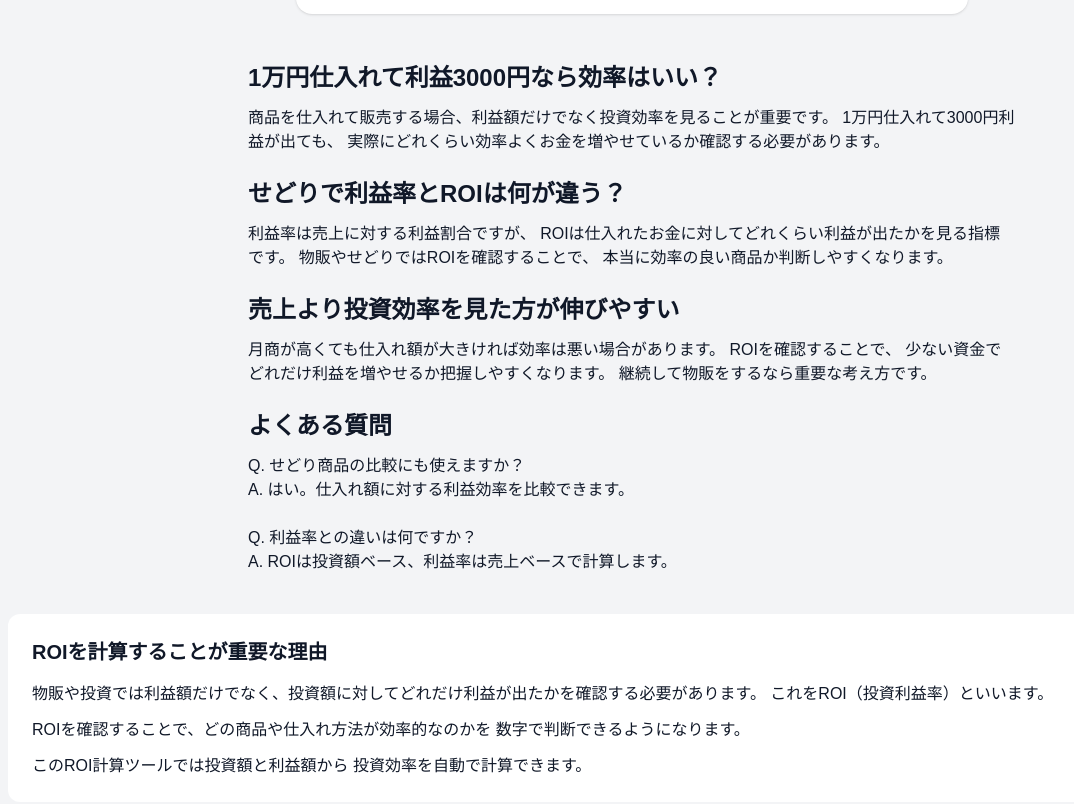
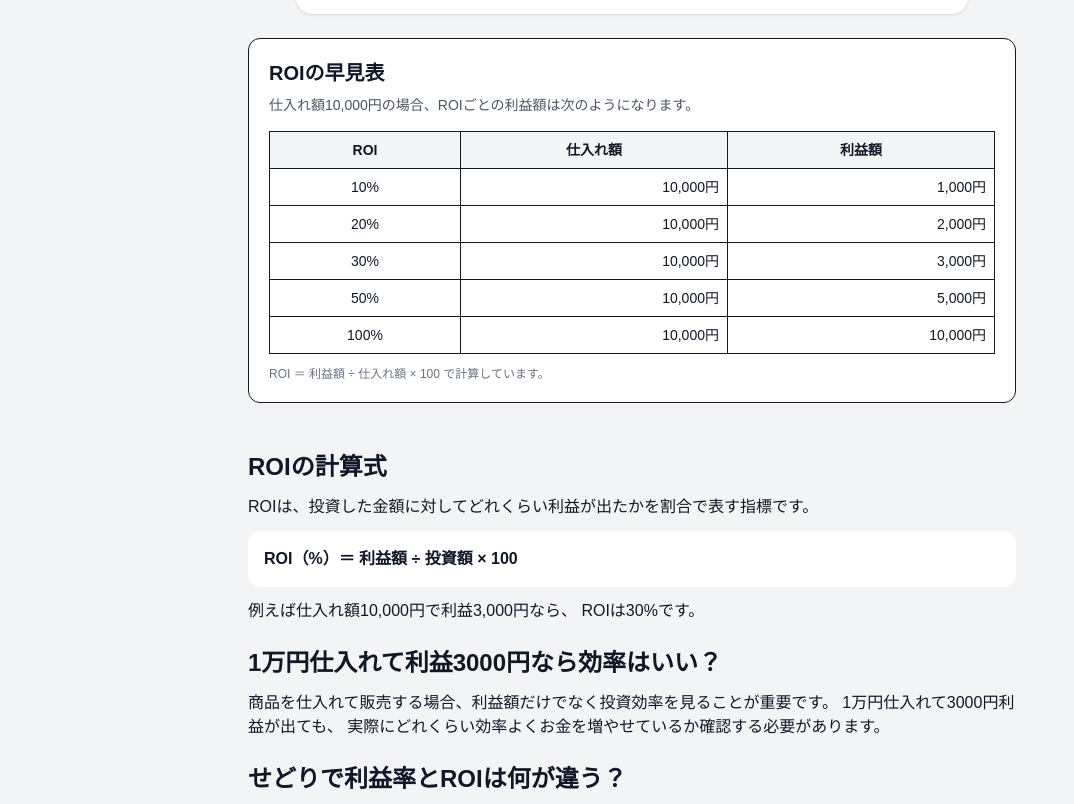
Before and after one commit to antfarm-lab/roi-calc, a Next.js app: page / in a window 1280 px wide. Shown: the part 576-1380 px from the top of the page, without its empty margins (8-1082 px from the left). Built offline with nearby package versions, Linux system fonts and the light colour scheme.

Commit message:
Improve ROI calculator SEO and UI

```diff
--- a/app/layout.tsx
+++ b/app/layout.tsx
@@ -13,17 +13,22 @@ const geistMono = Geist_Mono({
 });
 
 export const metadata: Metadata = {
- title: "ROI計算ツール【無料】投資利益率を自動計算",
+  title: "ROI計算ツール【無料】計算式・利益率を自動計算",
+
   description:
-  "仕入れ額と利益額からROI（投資利益率）を無料で自動計算。Amazonせどりや物販ビジネスの仕入れ判断に役立ちます。",
+    "仕入れ額と利益額からROI（投資利益率）を無料で自動計算。ROIの計算式・早見表も掲載。せどりや物販の商品比較・仕入れ判断に使えます。",
+
   keywords: [
     "ROI計算",
+    "ROI計算式",
+    "ROI早見表",
     "投資利益率",
     "仕入れ判断",
-  "Amazonせどり",
+    "せどり",
     "物販",
-  "利益率",
+    "利益計算",
   ],
+
   verification: {
     google: "miCxwdbgRhGe66W37cjiBB0MFNO1tB2WJxh9Dm_zTjc",
   },
--- a/app/page.tsx
+++ b/app/page.tsx
@@ -189,8 +189,78 @@ const comment =
 </button>
 
       </div>
+      <section className="mx-auto mt-6 max-w-3xl rounded-xl border bg-white p-5">
+  <h2 className="text-xl font-bold">
+    ROIの早見表
+  </h2>
+
+  <p className="mt-2 text-sm text-gray-600">
+    仕入れ額10,000円の場合、ROIごとの利益額は次のようになります。
+  </p>
+
+  <div className="mt-4 overflow-x-auto">
+    <table className="w-full border-collapse text-sm">
+      <thead>
+        <tr className="bg-gray-100">
+          <th className="border p-2">ROI</th>
+          <th className="border p-2">仕入れ額</th>
+          <th className="border p-2">利益額</th>
+        </tr>
+      </thead>
+
+      <tbody>
+        <tr>
+          <td className="border p-2 text-center">10%</td>
+          <td className="border p-2 text-right">10,000円</td>
+          <td className="border p-2 text-right">1,000円</td>
+        </tr>
+        <tr>
+          <td className="border p-2 text-center">20%</td>
+          <td className="border p-2 text-right">10,000円</td>
+          <td className="border p-2 text-right">2,000円</td>
+        </tr>
+        <tr>
+          <td className="border p-2 text-center">30%</td>
+          <td className="border p-2 text-right">10,000円</td>
+          <td className="border p-2 text-right">3,000円</td>
+        </tr>
+        <tr>
+          <td className="border p-2 text-center">50%</td>
+          <td className="border p-2 text-right">10,000円</td>
+          <td className="border p-2 text-right">5,000円</td>
+        </tr>
+        <tr>
+          <td className="border p-2 text-center">100%</td>
+          <td className="border p-2 text-right">10,000円</td>
+          <td className="border p-2 text-right">10,000円</td>
+        </tr>
+      </tbody>
+    </table>
+  </div>
+
+  <p className="mt-3 text-xs text-gray-500">
+    ROI ＝ 利益額 ÷ 仕入れ額 × 100 で計算しています。
+  </p>
+</section>
       <section className="mt-12 text-left max-w-3xl mx-auto space-y-6">
+<div>
+  <h2 className="text-2xl font-bold mb-3">
+    ROIの計算式
+  </h2>
 
+  <p className="mb-3">
+    ROIは、投資した金額に対してどれくらい利益が出たかを割合で表す指標です。
+  </p>
+
+  <div className="rounded-xl bg-white p-4 font-bold">
+    ROI（%）＝ 利益額 ÷ 投資額 × 100
+  </div>
+
+  <p className="mt-3">
+    例えば仕入れ額10,000円で利益3,000円なら、
+    ROIは30%です。
+  </p>
+</div>
   <div>
     <h2 className="text-2xl font-bold mb-3">
       1万円仕入れて利益3000円なら効率はいい？
@@ -240,7 +310,7 @@ const comment =
   </div>
 
 </section>
-      <section className="mt-10 bg-white rounded-xl p-6">
+      <section className="mx-auto mt-10 max-w-3xl rounded-xl border bg-white p-5">
   <h2 className="text-xl font-bold mb-4">
     ROIを計算することが重要な理由
   </h2>
@@ -260,7 +330,7 @@ const comment =
     投資効率を自動で計算できます。
   </p>
   </section>
-<section className="mt-10 rounded-xl border bg-white p-5">
+<section className="mx-auto mt-10 max-w-3xl rounded-xl border bg-white p-5">
  <h2 className="text-xl font-bold mb-3">
   他の便利ツール
 </h2>
```
Lines whose indentation alone changed are shown as unchanged.
